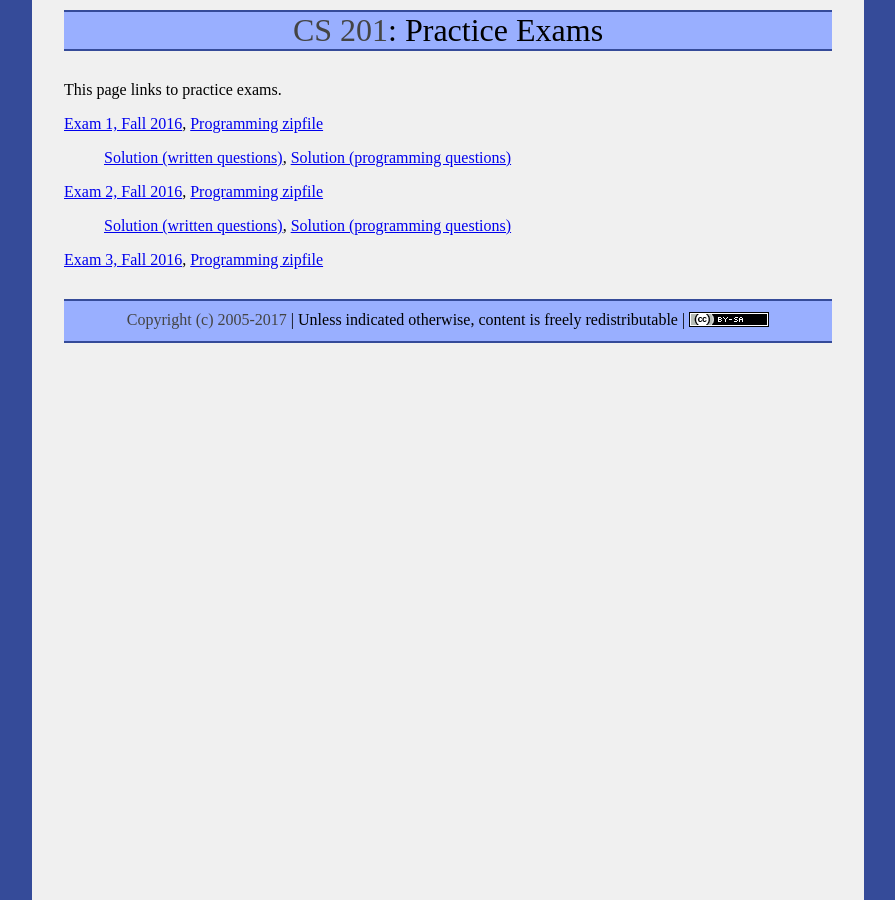
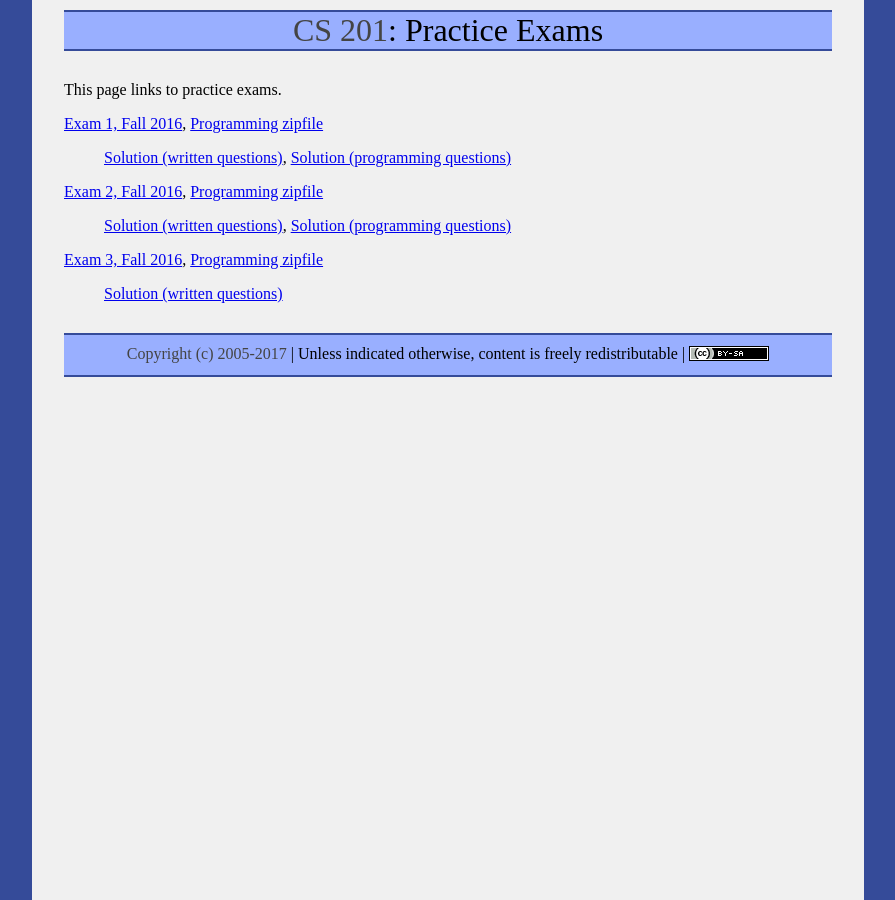
Before and after one commit to ycpcs/cs201-fall2017, a Jekyll site: the page built from practice/index.md, in a window 1280 px wide. Shown: the whole page, without its empty margins (192-1087 px from the left). Built offline with Jekyll 4.4.1, drawn with Linux system fonts in a browser that asks for light colours.

Commit message:
solution to third practice exam

```diff
--- a/practice/index.md
+++ b/practice/index.md
@@ -14,3 +14,9 @@ This page links to practice exams.
 > [Solution (written questions)](cs201-fall2016-exam02-solution.pdf), [Solution (programming questions)](CS201_Exam02_Solution.zip)
 
 [Exam 3, Fall 2016](cs201-fall2016-exam03.pdf), [Programming zipfile](CS201_Exam03.zip)
+
+> [Solution (written questions)](cs201-fall2016-exam03-solution.pdf)
+
+<!--
+, [Solution (programming questions)](CS201_Exam02_Solution.zip)
+-->
```
Also changed, not shown: 2 other files.
